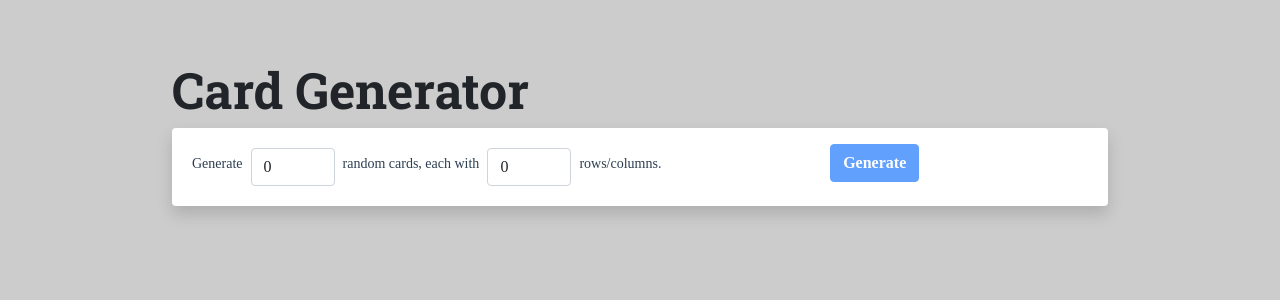
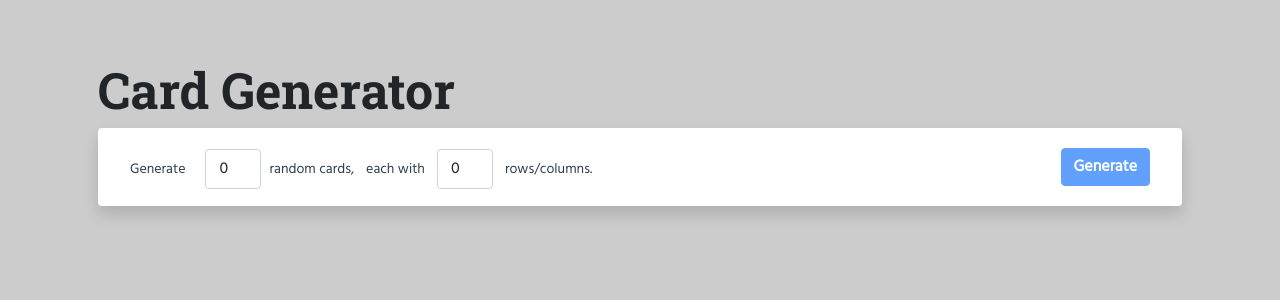
Before and after one commit to amrutakanvinde/randomGenerator, a Vue app: page / in a window 1280 px wide. Shown: the top 300 px of the page. Built offline with nearby package versions, Linux system fonts and the light colour scheme.

Commit message:
final submission

```diff
--- a/public/index.html
+++ b/public/index.html
@@ -5,8 +5,11 @@
     <meta http-equiv="X-UA-Compatible" content="IE=edge">
     <meta name="viewport" content="width=device-width,initial-scale=1.0">
     <link href="https://cdn.jsdelivr.net/npm/bootstrap@5.1.3/dist/css/bootstrap.min.css" rel="stylesheet" integrity="sha384-1BmE4kWBq78iYhFldvKuhfTAU6auU8tT94WrHftjDbrCEXSU1oBoqyl2QvZ6jIW3" crossorigin="anonymous">
+    <!-- <style>
+      @import url('https://fonts.googleapis.com/css2?family=Roboto+Slab:wght@700;900&display=swap');
+    </style> -->
     <style>
-      @import url('https://fonts.googleapis.com/css2?family=Roboto+Slab:wght@700;900&display=swap');
+      @import url('https://fonts.googleapis.com/css2?family=Hind&family=Roboto+Slab:wght@700;900&display=swap');
     </style>
     <title><%= htmlWebpackPlugin.options.title %></title>
   </head>
--- a/src/App.vue
+++ b/src/App.vue
@@ -31,18 +31,5 @@ html, body{
   padding: 0;
   background-color: #CCCCCC;
 }
-.divCard{
-  background-color: #CCCCCC;
-  border:none;
-  /* width: 18rem;  */
-  text-align:center;
-}
-/* .tableRow {
-  justify-content: center;
-} */
 
-/* Might need to change this for normal view */
-  .card-body{
-    padding:0;
-  }
 </style>
--- a/src/components/CardDisplay.vue
+++ b/src/components/CardDisplay.vue
@@ -1,7 +1,6 @@
 <template>
   <div class="card mx-2 divCard" >
     <div class="card-body">
-      <!-- <div class="container-fluid"> -->
         <table class="table table-bordered displayTable rounded" style="">
           <tbody>
             <tr v-for="(arr, index) in twoDimensionalRandomArr" :key="index">
@@ -9,7 +8,6 @@
             </tr>
           </tbody>
         </table>
-      <!-- </div> -->
     </div>
   </div>
 </template>
@@ -74,3 +72,14 @@ export default {
   }
 };
 </script>
+<style scoped>
+  .divCard{
+    background-color: #CCCCCC;
+    border:none;
+    /* width: 18rem;  */
+    text-align:center;
+  }
+  .card-body{
+    padding:0;
+  }
+</style>
--- a/src/components/CardGenerator.vue
+++ b/src/components/CardGenerator.vue
@@ -1,39 +1,42 @@
 <template>
-  <div class="container divContainer">
-    <h1 class="fw-bold text-start text-dark">Card Generator</h1>
-    <nav class=" navbar-light bg-white shadow p-3 mb-5 bg-body rounded">
-      <div class="container-fluid">
-        <form class="row gy-2 gx-3 align-items-center" style="font-family:Hind; font-size:14px" @submit.prevent="onSubmit">
+  <div class="container mainContainer">
+    <h1 class="fw-bold text-start text-dark mx-3">Card Generator</h1>
+    <nav class=" navbar-light bg-white shadow mb-5 bg-body rounded mx-3">
+      <div class="container-fluid col-lg-auto">
+        <form class="row gx-3 align-items-center" style="font-family:Hind; font-size:14px" @submit.prevent="onSubmit">
           <p v-if="errors.length">
             <b>Please correct the following error(s):</b>
             <ul>
               <li v-for="(error,index) in errors" :key="index">{{ error }}</li>
             </ul>
           </p>
-          Generate
-          <div class="col-auto divInput">
+          <div class="col-auto divInputText gy-1">Generate</div>
+          <div class="col-auto divInput gy-1" style="padding-left: 20px;">
             <input
               type="number"
               class="form-control"
               id="cardNumber"
-              placeholder="0"
+              placeholder=""
               v-model.number="cardNumber"
               v-on:input="cardInputChange"
             />
           </div>
-          random cards, each with
-          <div class="col-auto divInput">
+          <div class="col-auto divInputText gy-1">random cards, </div>
+          <div class = "inputCollection inputCollection row col-lg-auto align-items-center col-md-12 me-auto gy-lg-0 gy-sm-2">
+            <div class="col-auto divInputText gy-1">each with</div>
+            <div class="col-auto divInput gy-1">
               <input
                 type="number"
                 class="form-control"
                 id="rowCol"
                 v-model.number="rowCol"
-              placeholder="0"
+                placeholder=""
                 v-on:input="rowColInputChange"
               />
             </div>
-          rows/columns.
-          <div class="d-grid d-md-block mb-2 col align-self-end">
+            <div class="col-auto divInputText gy-1">rows/columns.</div>
+          </div>
+          <div class="btn-generate d-grid mb-2 col-lg-auto col-md-12 align-self-end gy-2">
             <button type="submit" class="btn btn-primary fw-bold" :disabled="!isCard" >Generate</button>
           </div>
         </form>
@@ -123,42 +126,39 @@ li {
 a {
   color: #42b983;
 }
-.divInput {
-  width: 100px;
+.navbar-light{
+  padding: 12px 20px;
 }
-/* table {
-  border-width: 60%;
-} */
+.divInput,
+.divInputText,
+.row.inputCollection {
+  padding-right: 0;
+}
+.divInput input{
+  width: 56px;
+  padding: 7px 13px 7px 13px;
+ }
 .divContainer{
   max-width: 75%;
   background-color: #CCCCCC;
 }
+
 @media (max-width: 768px) {
   .divContainer{
     max-width: 95%;
     padding:0;
   }
-  .tableRow{
-    justify-content: center;
-  }
-  .cardContainer{
+  .mainContainer{
     margin: 0;
     padding: 0;
-  }
-  .card-body{
-    padding:0;
   }
 }
 
 h1{
   font-family: 'Roboto Slab', serif;
   font-size: 50px;
-  /* font-weight:700; */
 
 }
-/* .displayTable{
-  border-width: 9px;
-} */
 .btn{
   font-size:16px
 }
--- a/src/components/CardList.vue
+++ b/src/components/CardList.vue
@@ -1,7 +1,7 @@
 <template>
   <div class="container cardContainer">
     <div class="mt-3 tableRow ">
-      <!-- <div class="container"> -->
+      <!-- <div class="col"> -->
         <CardDisplay
           v-for="card in cardNumber"
           :key="card"
@@ -33,3 +33,20 @@ export default {
   computed: {},
 };
 </script>
+
+<style scoped>
+.tableRow{
+  max-width:390px;
+  margin: 0 auto;
+}
+.cardContainer{
+  margin:0;
+  padding:0
+}
+@media (max-width: 768px) {
+   .tableRow{
+   margin: 0;
+   padding: 0;
+  }
+}
+</style>
```
Lines whose indentation alone changed are shown as unchanged.
